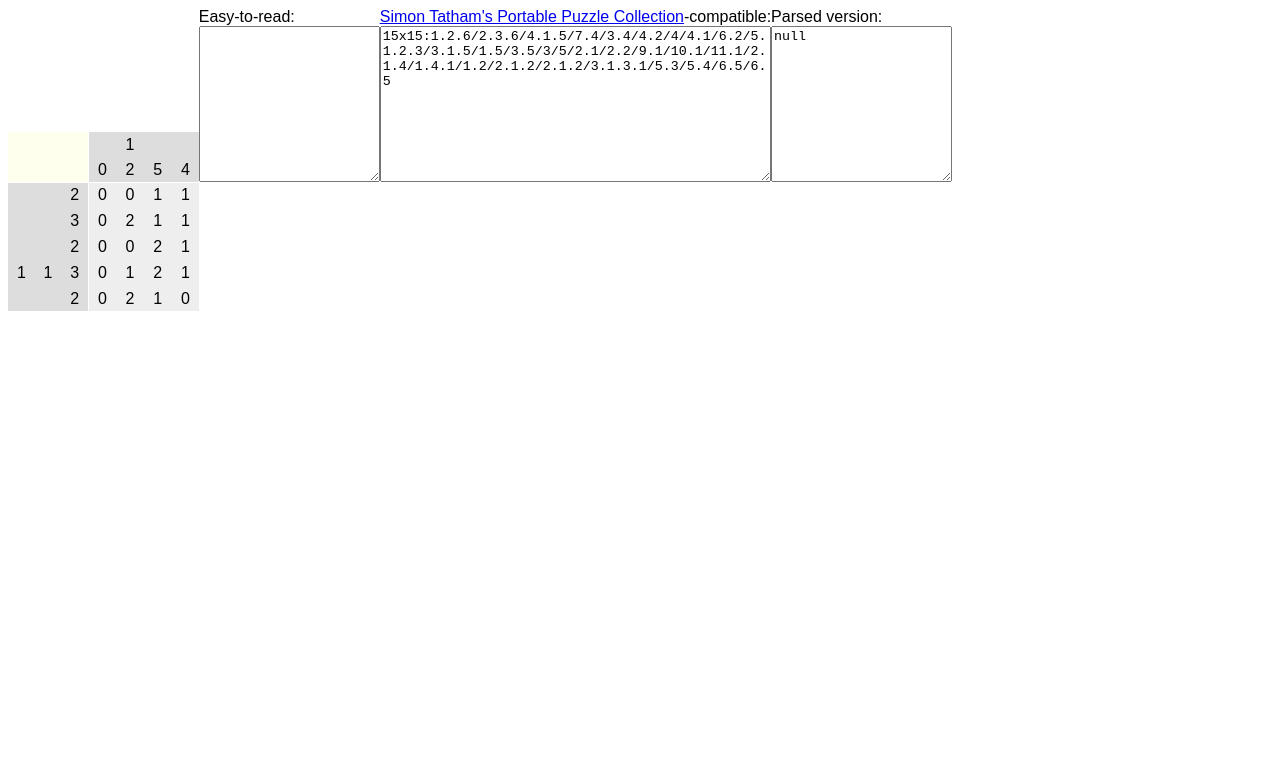
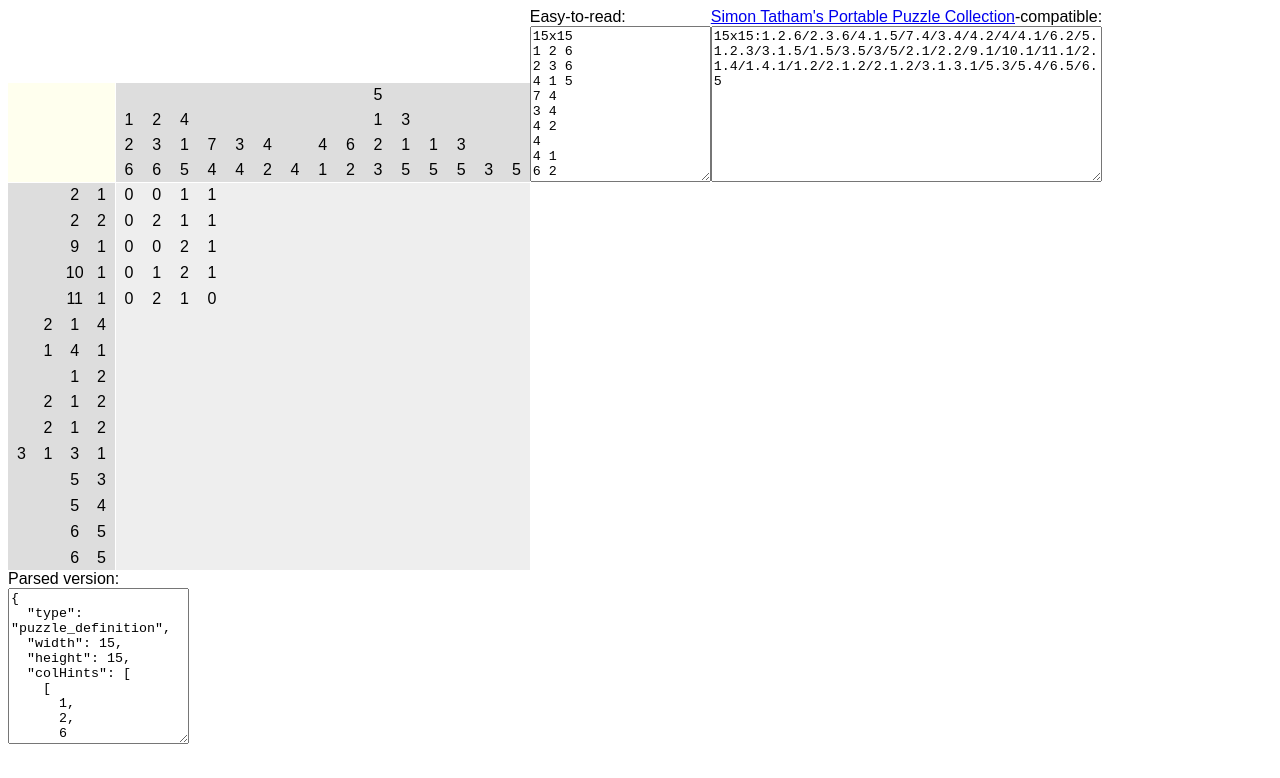
Before and after one commit to denilsonsa/nonogram-editor, a Vue app: page / in a window 1280 px wide. Shown: the top 778 px of the page. Built offline with nearby package versions, Linux system fonts and the light colour scheme.

Commit message:
Updating the NonogramGrid with hints from the parsed string

```diff
--- a/src/App.vue
+++ b/src/App.vue
@@ -2,8 +2,8 @@
   <div id="app">
     <NonogramGrid
       :matrix="sampleGrid"
-      :colHints="sampleColHints"
-      :rowHints="sampleRowHints"
+      :colHints="puzzleDefinition.colHints"
+      :rowHints="puzzleDefinition.rowHints"
     />
     <TextareaWithLabel
       id="texthuman"
@@ -68,13 +68,9 @@ export default {
     return {
       puzzleDefinition: null,
       puzzleDefinitionErrors: [],
-      // '',
-      puzzleDefinitionSimonTatham:
-        "15x15:1.2.6/2.3.6/4.1.5/7.4/3.4/4.2/4/4.1/6.2/5.1.2.3/3.1.5/1.5/3.5/3/5/2.1/2.2/9.1/10.1/11.1/2.1.4/1.4.1/1.2/2.1.2/2.1.2/3.1.3.1/5.3/5.4/6.5/6.5",
+      puzzleDefinitionSimonTatham: "",
       puzzleDefinitionHumanReadable: "",
 
-      sampleColHints: [[0], [1, 2], [5], [4]],
-      sampleRowHints: [[2], [3], [2], [1, 1, 3], [2]],
       sampleGrid: [
         [0, 0, 1, 1],
         [0, 2, 1, 1],
@@ -84,6 +80,12 @@ export default {
       ],
     };
   },
+  created() {
+    // Just for easy-of-developing, we need a better "empty" state handling.
+    this.puzzleDefinitionSimonTatham =
+      "15x15:1.2.6/2.3.6/4.1.5/7.4/3.4/4.2/4/4.1/6.2/5.1.2.3/3.1.5/1.5/3.5/3/5/2.1/2.2/9.1/10.1/11.1/2.1.4/1.4.1/1.2/2.1.2/2.1.2/3.1.3.1/5.3/5.4/6.5/6.5";
+    this.inputSimonTatham(this.puzzleDefinitionSimonTatham);
+  },
   computed: {
     parsedTextForDebugging() {
       return JSON.stringify(this.puzzleDefinition, null, 2);
@@ -92,22 +94,28 @@ export default {
   methods: {
     // TODO: Replace these with vuex.
     inputSimonTatham(value) {
-      this.puzzleDefinition = parsePuzzleText(value);
-      this.puzzleDefinitionHumanReadable = stringifyPuzzleDefinitionAsHumanReadable(
-        this.puzzleDefinition
-      );
-      this.puzzleDefinitionErrors = validatePuzzleDefinition(
-        this.puzzleDefinition
-      );
+      const def = parsePuzzleText(value);
+      if (def) {
+        this.puzzleDefinition = def;
+        this.puzzleDefinitionHumanReadable = stringifyPuzzleDefinitionAsHumanReadable(
+          def
+        );
+        this.puzzleDefinitionErrors = validatePuzzleDefinition(def);
+      } else {
+        this.puzzleDefinitionErrors = ["Invalid input."];
+      }
     },
     inputHumanReadable(value) {
-      this.puzzleDefinition = parsePuzzleText(value);
-      this.puzzleDefinitionSimonTatham = stringifyPuzzleDefinitionAsSimonTathan(
-        this.puzzleDefinition
-      );
-      this.puzzleDefinitionErrors = validatePuzzleDefinition(
-        this.puzzleDefinition
-      );
+      const def = parsePuzzleText(value);
+      if (def) {
+        this.puzzleDefinition = def;
+        this.puzzleDefinitionSimonTatham = stringifyPuzzleDefinitionAsSimonTathan(
+          def
+        );
+        this.puzzleDefinitionErrors = validatePuzzleDefinition(def);
+      } else {
+        this.puzzleDefinitionErrors = ["Invalid input."];
+      }
     },
   },
 };
--- a/src/nonogram.js
+++ b/src/nonogram.js
@@ -6,7 +6,7 @@
 // Given a string, parses it into a puzzle object.
 export function parsePuzzleText(text) {
   // Splitting the dimensions from the hints.
-  const [
+  let [
     ,
     width,
     height,
@@ -17,6 +17,13 @@ export function parsePuzzleText(text) {
     0,
     "",
   ];
+  if (width && height) {
+    width = parseInt(width, 10);
+    height = parseInt(height, 10);
+  } else {
+    // Invalid string.
+    return null;
+  }
   // Spliting into each line (either row or col) of hints.
   // Also filtering the empty lines.
   const hintlines = hintstring.split(/[\r\n;/]+/).filter(line => line.trim());
```
